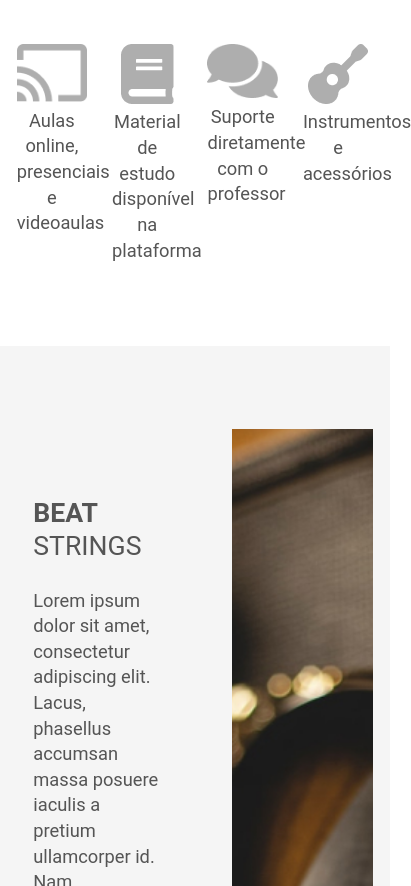
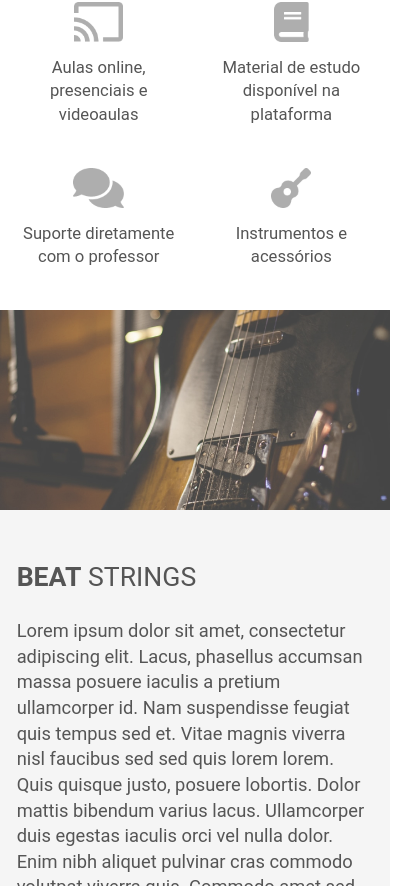
Before and after one commit to alexgsalg/beatstrings, a React (Create React App) app: page / in a window 390 px wide. Shown: the part 698-1584 px from the top of the page, 411 px wide, since content can reach past the window. Built offline with nearby package versions, Linux system fonts and the light colour scheme.

Commit message:
responsividade mobile

```diff
--- a/src/Homepage/style-Homepage.scss
+++ b/src/Homepage/style-Homepage.scss
@@ -47,6 +47,7 @@ footer {
   left: 0;
   padding: 5rem 2rem;
   transition: all ease-in-out 150ms;
+  z-index: 999;
 
   .wrapper {
     max-width: 1300px;
@@ -83,6 +84,7 @@ footer {
         @extend .header_nav__item;
         border: 1px solid $light;
         border-radius: 5px;
+        text-align: center;
 
         &:hover {
           color: $primary;
@@ -100,12 +102,6 @@ footer {
 
   .logo {
     width: 24.5rem;
-  }
-}
-
-@media screen and (max-width: 770px) {
-  .mobile {
-    display: block;
   }
 }
 
@@ -351,6 +347,7 @@ footer {
   }
 }
 
+/* Tablets ==================================================================*/
 @media screen and (max-width: 770px) {
   .mobile {
     display: block;
@@ -392,4 +389,114 @@ footer {
       left: 0;
     }
   }
+  .content_info {
+    position: relative;
+    width: 80%;
+    margin-right: -20%;
+    margin-left: 0;
+    /* background-color: white; */
+  }
+  .violin + .content_info {
+    margin-left: -20%;
+    margin-right: 0;
+  }
+
+  .content_img {
+    opacity: 0.1;
+  }
 }
+
+/* Smartphone ==================================================================*/
+@media screen and (max-width: 470px) {
+  .header {
+    padding: 3rem 2rem;
+
+    &_nav {
+      padding-top: 6rem;
+    }
+  }
+  section,
+  footer {
+    padding: 5rem 2rem;
+  }
+  .feature {
+    .wrapper {
+      flex-wrap: wrap;
+      gap: 5rem 1rem;
+    }
+    .feature_element {
+      width: 46%;
+      img {
+        height: 40px;
+        margin-bottom: 1rem;
+      }
+      p {
+        font-size: 2rem;
+      }
+    }
+  }
+  .about {
+    padding: 0;
+
+    &.odd {
+      .wrapper {
+        flex-wrap: wrap-reverse;
+      }
+    }
+    .wrapper {
+      flex-wrap: wrap;
+    }
+  }
+  .content_info {
+    width: 100%;
+    margin: 0;
+    padding: 0 2rem 10rem;
+  }
+  .content_img {
+    opacity: 0.8;
+    height: 200px;
+    flex: unset;
+  }
+  .violin + .content_info {
+    margin: 0;
+    padding-bottom: 6rem;
+  }
+  #instruments .grid {
+    justify-content: center;
+    .genre {
+      width: 90%;
+    }
+  }
+  .footer {
+    padding: 7rem 2rem;
+    .wrapper {
+      flex-wrap: wrap;
+    }
+    &_info,
+    &_form {
+      width: 100%;
+      margin-bottom: 6rem;
+    }
+    &_info__link {
+      display: block;
+    }
+
+    &_social {
+      align-items: center;
+      .footer_social__item {
+        font-size: 5rem;
+        margin-right: 2rem;
+      }
+    }
+    .footer_form {
+      grid-template-columns: 1fr;
+      .fullsize,
+      .input_btn {
+        grid-column: 1/2;
+      }
+    }
+    .copyright {
+      padding: 5rem 0 2rem;
+    }
+  }
+}
```
